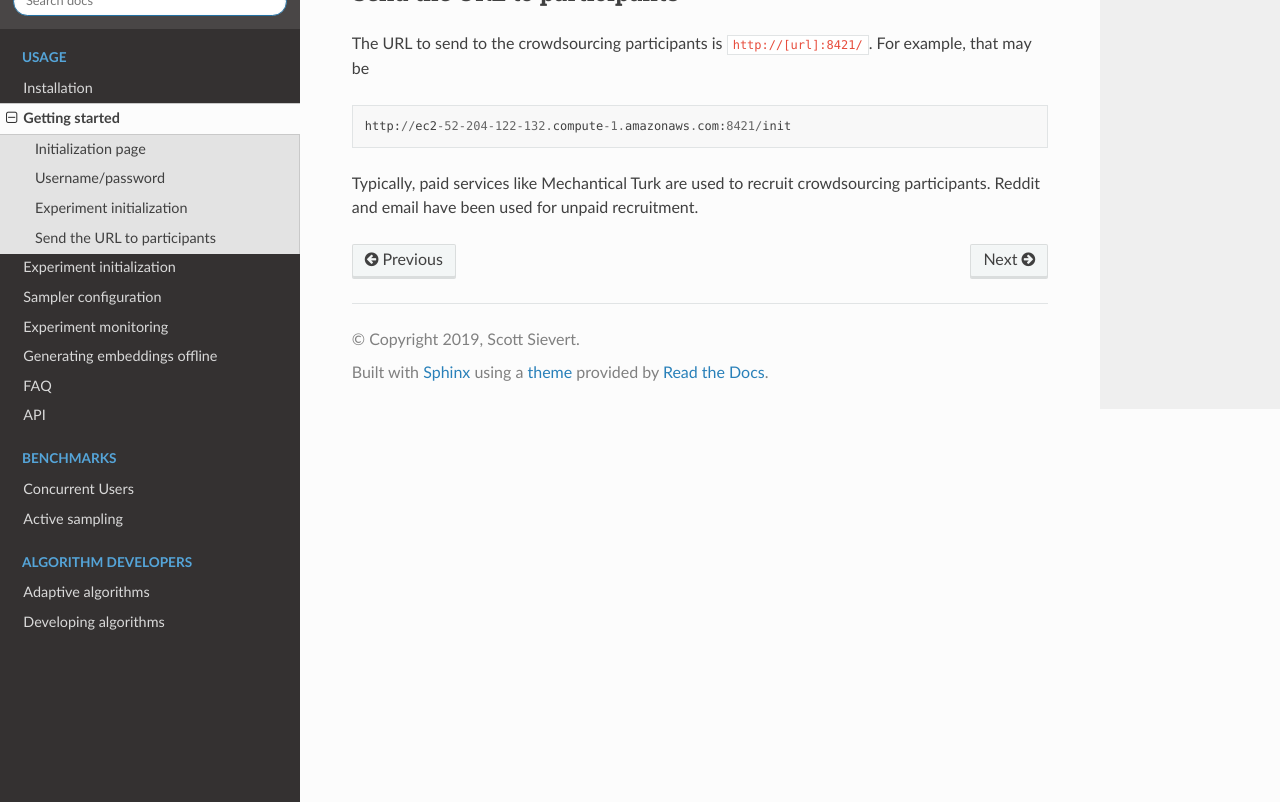
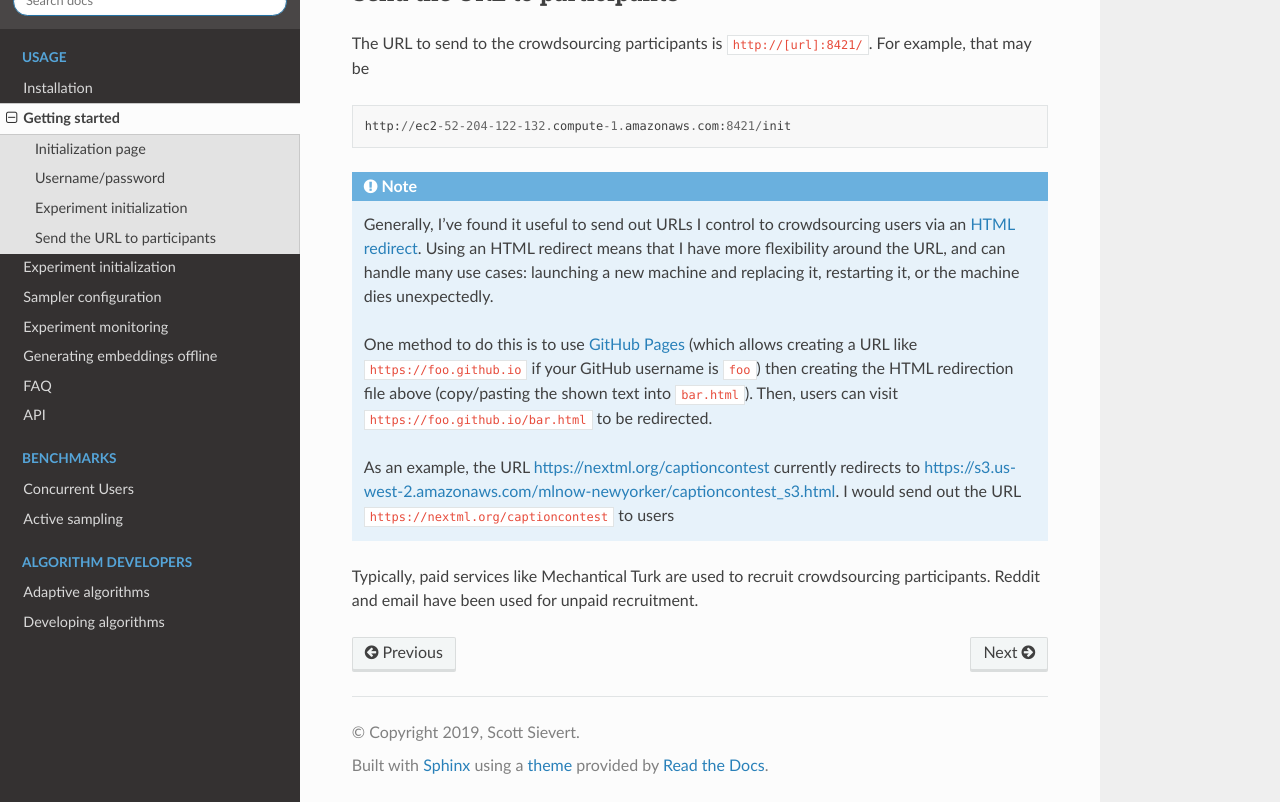
Before and after one commit to stsievert/salmon, a Sphinx documentation site: the page built from docs/source/getting-started.rst, in a window 1280 px wide and 900 px high, scrolled down 1657 px, cut to the strip 98-900 px from the top of the window. Built offline with Sphinx 7.4.7 and the Read the Docs theme 2.0.0, drawn with Linux system fonts in a browser that asks for light colours.

Commit message:
more feedback

```diff
--- a/docs/source/getting-started.rst
+++ b/docs/source/getting-started.rst
@@ -79,6 +79,28 @@ For example, that may be
 
    http://ec2-52-204-122-132.compute-1.amazonaws.com:8421/init
 
+.. note::
+
+   Generally, I've found it useful to send out URLs I control to
+   crowdsourcing users via an `HTML redirect`_.  Using an HTML redirect
+   means that I have more flexibility around the URL, and can handle many
+   use cases: launching a new machine and replacing it, restarting it, or
+   the machine dies unexpectedly.
+
+   One method to do this is to use `GitHub Pages`_ (which allows creating a
+   URL like ``https://foo.github.io`` if your GitHub username is ``foo``)
+   then creating the HTML redirection file above (copy/pasting the shown
+   text into ``bar.html``). Then, users can visit
+   ``https://foo.github.io/bar.html`` to be redirected.
+
+   As an example, the URL https://nextml.org/captioncontest currently
+   redirects to
+   https://s3.us-west-2.amazonaws.com/mlnow-newyorker/captioncontest_s3.html.
+   I would send out the URL ``https://nextml.org/captioncontest`` to users
+
+.. _HTML redirect: https://www.w3docs.com/snippets/html/how-to-redirect-a-web-page-in-html.html
+.. _GitHub Pages: https://pages.github.com/
+
 Typically, paid services like Mechantical Turk are used to recruit
 crowdsourcing participants. Reddit and email have been used for unpaid
 recruitment.
--- a/docs/source/installation.rst
+++ b/docs/source/installation.rst
@@ -38,7 +38,7 @@ Experimentalist
       :width: 80%
       :align: center
 
-8. Now, click the big blue button! (The AMI will take about 15 minutes to initialize)
+8. Now, click the big blue button! (The AMI will take between 15 and 30 minutes to initialize)
 9. Keep your "key pair" in a safe place. The key pair typically has a ``.pem``
    extension.
 
--- a/docs/source/samplers.rst
+++ b/docs/source/samplers.rst
@@ -214,7 +214,8 @@ generates the list:
 
    >>> import yaml
    >>> from pathlib import Path
-   >>> # config.yaml from http://[url]:8421/config
+   >>> # config.yaml from [1], copy/pasted into text file named "config.yaml"
+   >>> # [1]:http://[url]:8421/config
    >>> config = yaml.safe_load(Path("config.yaml").open())
    >>>
    >>> # Items will be selected from this list
```
